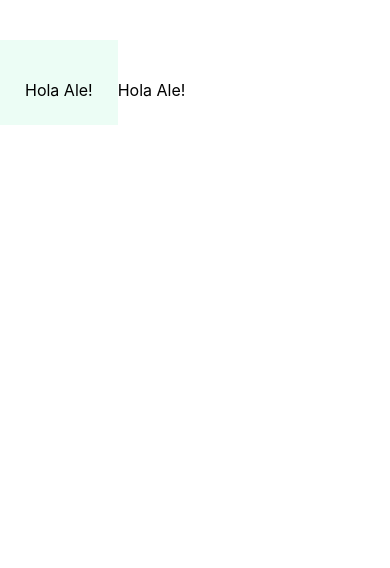
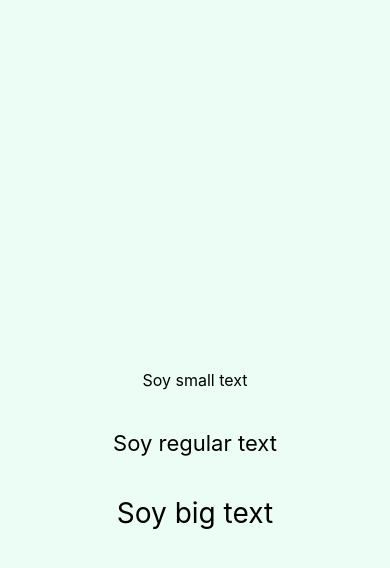
Before and after one commit to gabrielagi/auth-firebase-TS, a React Native app: screen / in a window 390 px wide. Shown: the top 568 px of the page. Built offline with nearby package versions, Linux system fonts and the light colour scheme.

Commit message:
First use components in App.tsx

```diff
--- a/App.tsx
+++ b/App.tsx
@@ -3,6 +3,8 @@ import { StyleSheet, Text, View } from 'react-native';
 
 import MainContainer from './components/containers/MainContainer';
 import SmallText from './components/Texts/SmallText';
+import RegularText from './components/Texts/RegularText';
+import BigText from './components/Texts/BigText';
 
 export default function App() {
   return (
@@ -10,13 +12,10 @@ export default function App() {
     //   <Text>Hola Ale!</Text>
     //   <StatusBar style='auto'/>
     // </MainContainer>
-    <SmallText>
-      <MainContainer>
-      <Text>Hola Ale!</Text>
-      <StatusBar style='auto'/>
-      </MainContainer>
-      <Text>Hola Ale!</Text>
-      <StatusBar style='auto'/>
-    </SmallText>
+    <MainContainer>
+      <SmallText>Soy small text</SmallText>
+      <RegularText>Soy regular text</RegularText>
+      <BigText>Soy big text</BigText>
+    </MainContainer>
   );
 }
--- /dev/null
+++ b/components/Texts/BigText.tsx
@@ -0,0 +1,10 @@
+import React from 'react';
+import { BigTextStyled } from '../../styles';
+import { TextProps } from '../containers/types'
+
+  const BigText = (props: TextProps) => {
+    return <BigTextStyled>{props.children}</BigTextStyled>;
+  };
+
+
+export default BigText;
--- a/components/Texts/RegularText.tsx
+++ b/components/Texts/RegularText.tsx
@@ -2,9 +2,9 @@ import React from 'react';
 import { RegularTextStyled } from '../../styles';
 import { TextProps } from '../containers/types'
 
-  const SmallText = (props: TextProps) => {
+  const RegularText = (props: TextProps) => {
     return <RegularTextStyled>{props.children}</RegularTextStyled>;
   };
 
 
-export default SmallText;
+export default RegularText;
--- a/styles.tsx
+++ b/styles.tsx
@@ -40,3 +40,9 @@ export const RegularTextStyled = styled.Text`
     text-align: left;
     color: ${colors.black};
 `;
+export const BigTextStyled = styled.Text`
+    font-size: 28px;
+    padding-top: 40px;
+    text-align: left;
+    color: ${colors.black};
+`;
```
